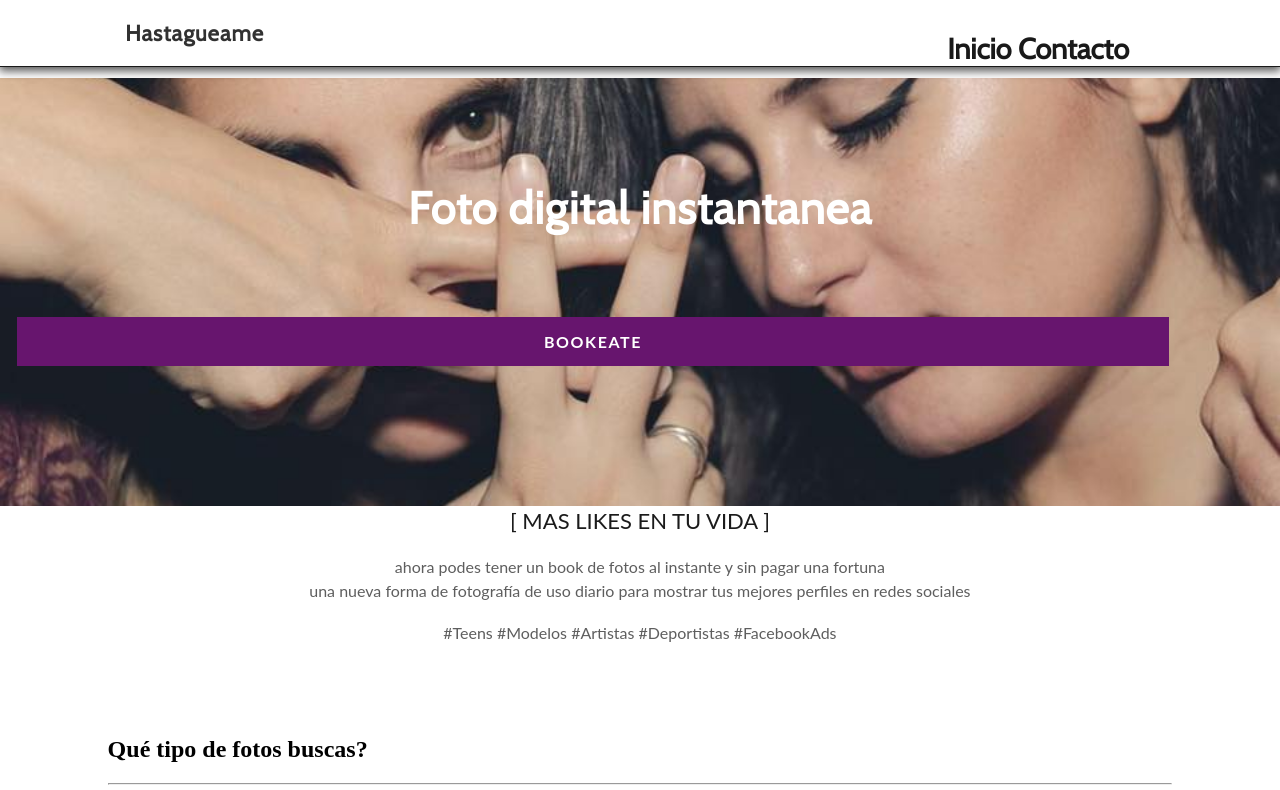
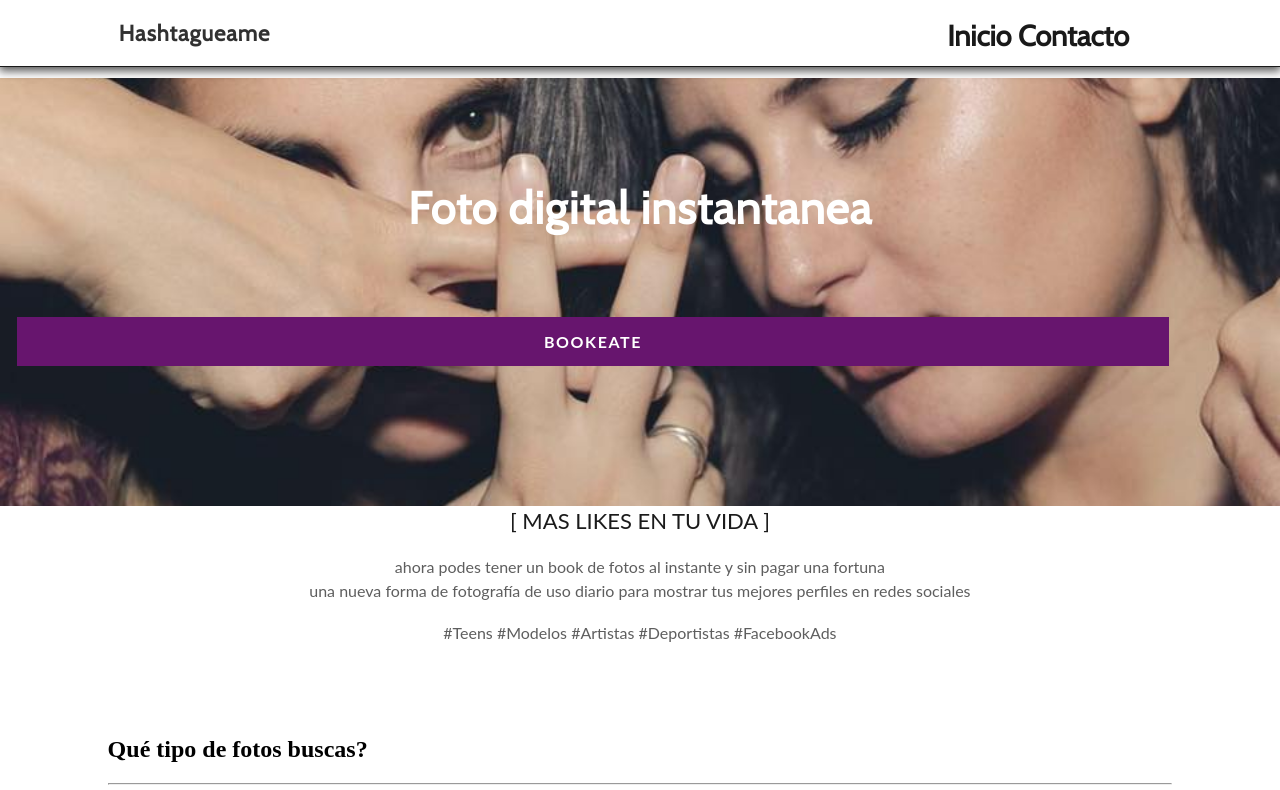
Before and after one commit to Ivuch/hashtagueame, a website: page index.html in a window 1280 px wide. Shown: the top 790 px of the page. Drawn offline with nearby package versions, Linux system fonts and the light colour scheme.

Commit message:
pequeños cambios

```diff
--- a/index.html
+++ b/index.html
@@ -16,7 +16,7 @@
 <body>
 	<section class="row">
 		<header class="col-12">
-			<a href="#"><div id="logo">Hastagueame</div></a>
+			<a href="#"><div id="logo">Hashtagueame</div></a>
 			<div id="info">
 				<b>Inicio Contacto</b>
 				<!--
--- a/public/css/desktop.css
+++ b/public/css/desktop.css
@@ -45,6 +45,8 @@
 		color:black;
 		text-align:right;
 		padding: 30px 150px;
+		position: relative;
+		top: -13px;
 	}
 
 	#content{
```
